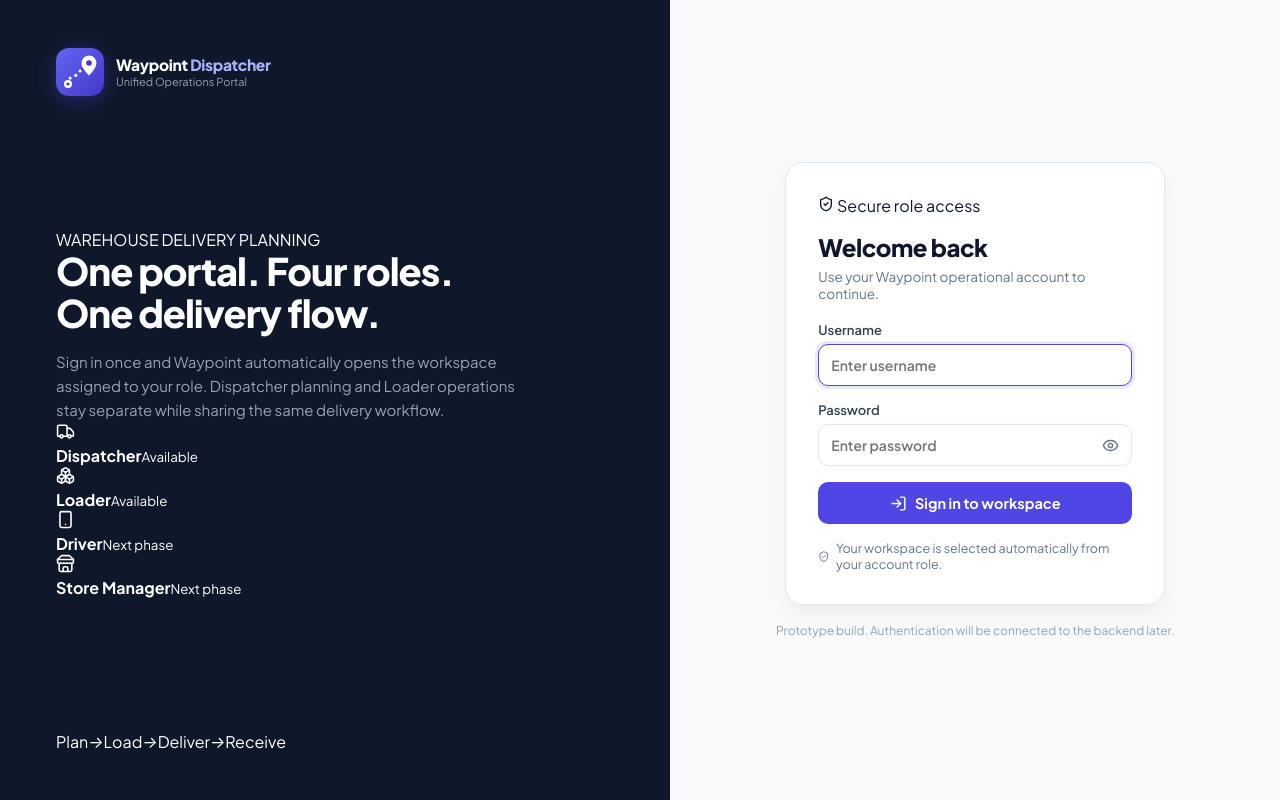
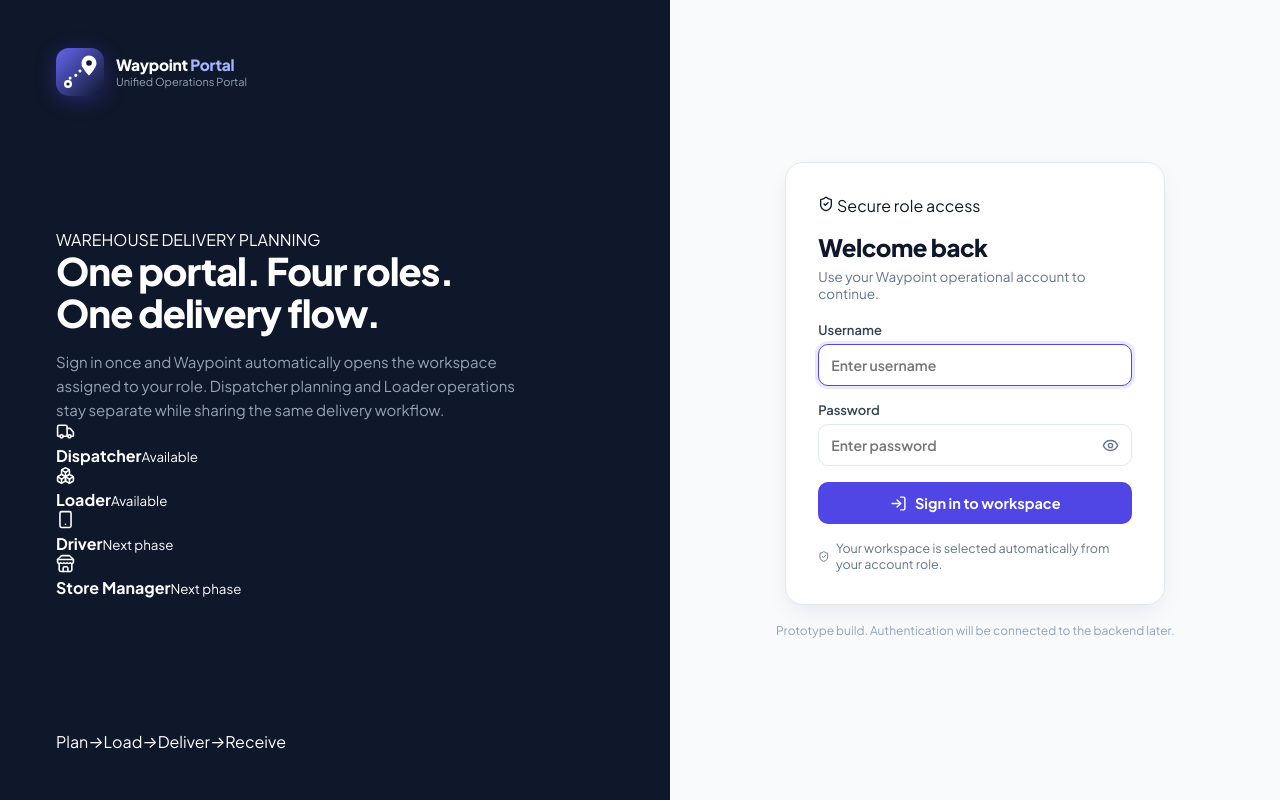
Before and after one commit to prabhashwaraSM/waypoint_portal, a React (Vite) app: page /login in a window 1280 px wide. Built offline with nearby package versions, Linux system fonts and the light colour scheme.

Commit message:
Make Waypoint logo reusable across operational roles

```diff
--- a/src/components/Logo.jsx
+++ b/src/components/Logo.jsx
@@ -1,31 +1,37 @@
 import React from "react";
 
-// Waypoint Dispatcher mark: a delivery route running from a depot dot to a drop pin.
-export function LogoMark({ size = 40 }) {
+// Waypoint mark: a delivery route running from a depot dot to a drop pin.
+export function LogoMark({ size = 40, accent = "#6366f1" }) {
   return (
-    <svg width={size} height={size} viewBox="0 0 48 48" role="img" aria-label="Waypoint Dispatcher logo">
+    <svg width={size} height={size} viewBox="0 0 48 48" role="img" aria-label="Waypoint logo">
       <defs>
         <linearGradient id="wpd-bg" x1="0" y1="0" x2="1" y2="1">
-          <stop offset="0" stopColor="#6366f1" />
-          <stop offset="1" stopColor="#4338ca" />
+          <stop offset="0" stopColor={accent} />
+          <stop offset="1" stopColor="#0f172a" />
         </linearGradient>
       </defs>
       <rect width="48" height="48" rx="13" fill="url(#wpd-bg)" />
       <path d="M12 36 C 12 26, 22 30, 24 23 S 30 16, 32 17" fill="none" stroke="#fff" strokeWidth="3" strokeLinecap="round" strokeDasharray="0.1 6.2" />
       <circle cx="12" cy="36" r="4" fill="#fff" />
-      <circle cx="12" cy="36" r="1.6" fill="#4338ca" />
+      <circle cx="12" cy="36" r="1.6" fill="#0f172a" />
       <path d="M33 7.5a7.5 7.5 0 0 0-7.5 7.5c0 5.4 7.5 12.5 7.5 12.5s7.5-7.1 7.5-12.5A7.5 7.5 0 0 0 33 7.5z" fill="#fff" />
-      <circle cx="33" cy="15" r="2.8" fill="#4338ca" />
+      <circle cx="33" cy="15" r="2.8" fill="#0f172a" />
     </svg>
   );
 }
 
-export default function Logo({ size = 40, light = true, subtitle = "Dispatch Control" }) {
+export default function Logo({
+  size = 40,
+  light = true,
+  subtitle = "Dispatch Control",
+  product = "Dispatcher",
+  accent
+}) {
   return (
     <div className={`logo ${light ? "logo-light" : "logo-dark"}`}>
-      <LogoMark size={size} />
+      <LogoMark size={size} accent={accent} />
       <div className="logo-text">
-        <strong>Waypoint <span>Dispatcher</span></strong>
+        <strong>Waypoint <span>{product}</span></strong>
         {subtitle && <small>{subtitle}</small>}
       </div>
     </div>
```
